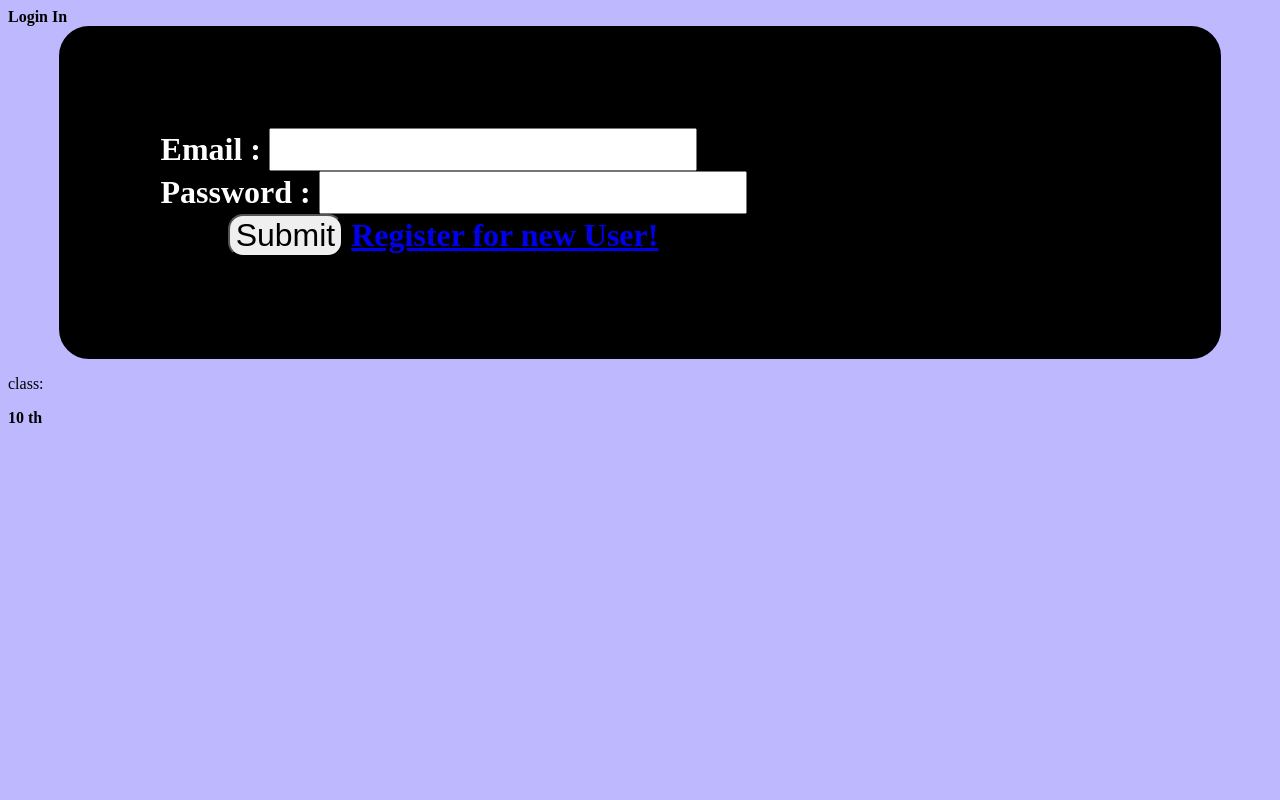
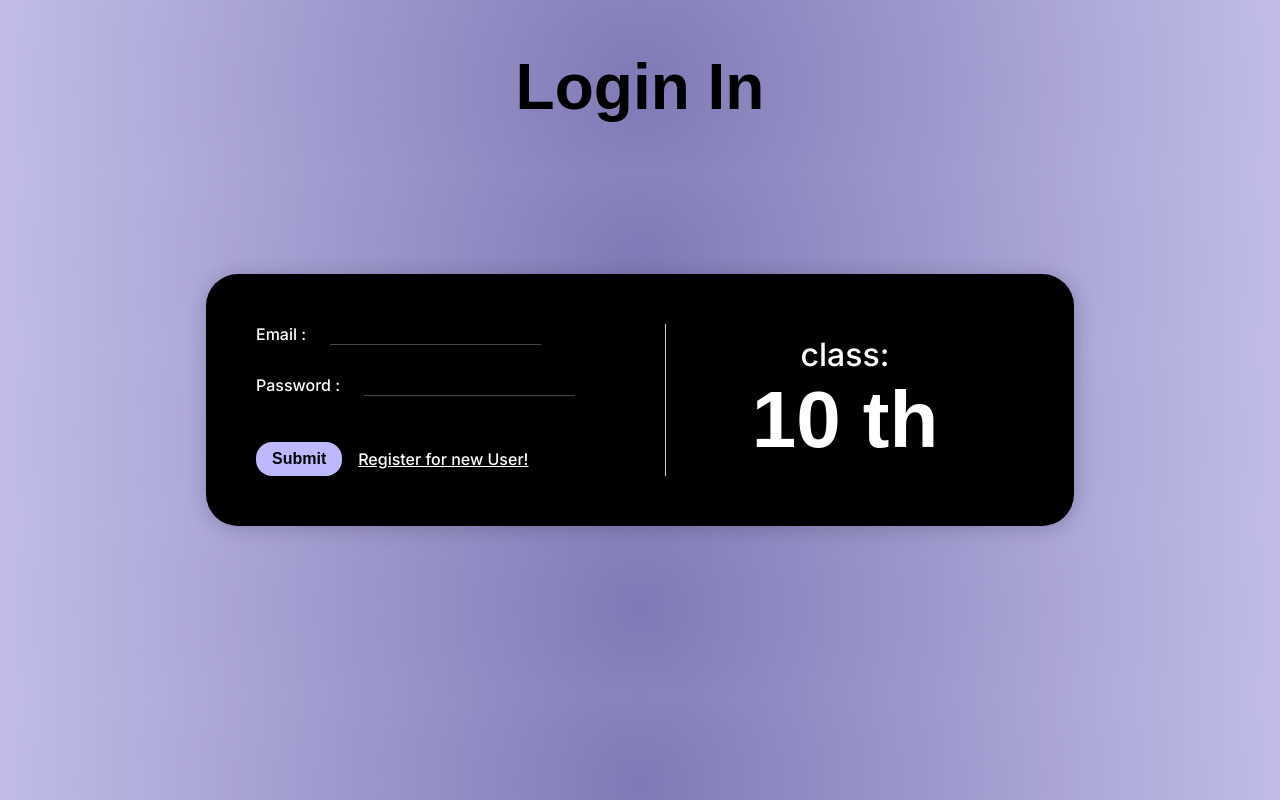
Before and after one commit to Garima3110/Sahayak-SIH2023, a website: page frontend/Authentication/login.html in a window 1280 px wide. Drawn offline with Linux system fonts and the light colour scheme; a web font is replaced by a local one.

Commit message:
signup.css change

```diff
--- a/frontend/Authentication/signup.css
+++ b/frontend/Authentication/signup.css
@@ -1,51 +1,105 @@
 body{
-    background-color: #BEB9FF ;
+    margin: 0;
+    padding: 50px 100px;
+    box-sizing: border-box;
+    background: #BEB9FF;
+    background: radial-gradient(circle, #7F7AB5 0%, #C1BDE8 100%);
+    display: flex;
+    flex-direction: column;
+    gap: 50px;
+    font-family: 'Inter', sans-serif;
 }
 
-.login-heading, .signup-heading{
-    font-weight: bolder;
-    font-size: 70px;
-    color: black;
-    text-align: left;
-    text-decoration: underline;
-    margin-left:5%;
-
+strong, p {
+    margin: 0;
 }
 
-.form{
-    text-align: left;
-    font-size: xx-large;
-    font-weight: bold;
-
-    border: 2px solid black;
-    padding: 100px;
-    background-color: black;
-    border-radius: 30px;
-
-    margin-left: 4%;
-    margin-right: 4%;
-
+strong.section_header {
+    width: 100%;
+    text-align: center;
+    font-size: 4rem;
+    text-transform: capitalize;
+    font-family: 'Seymour One', sans-serif;
 }
 
-input{
-    display: inline;
-    font-size: xx-large;
-}
-label{
-    font-size: xx-large;
-    color:#FFFFFF;
-}
-button{
-    display: inline;
-    position: relative;
-    font-size: xx-large;
-    border-radius: 15px;
-    margin-left:7%;
+
+/* form wrapper styling */
+.form_wrapper {
+    position: absolute;
+    top: 50%;
+    left: 50%;
+    transform: translate(-50%, -50%);
+    width: 60%;
+    display: grid;
+    grid-template-columns: repeat(2, 1fr);
+    color: rgb(255, 255, 255);
+    padding: 50px;
+    border-radius: 2rem;
+    box-shadow: 1px 2px 20px rgba(0,0,0,0.2);
+    gap: 50px;
+    background: rgb(0, 0, 0);
 }
 
-button:hover{
+.form {
+    display: flex;
+    flex-direction: column;
+    align-items: flex-start;
+    justify-content: center;
+    gap: 30px;
+}
+.form .field {
+    width: 100%;
+    display: flex;
+    gap: 1.5rem;
+}
+.field input {
+    background: transparent;
+    outline: none;
+    border: none;
+    color: rgb(255, 255, 255);
+    font-size: 1rem;
+    border-bottom: 1px solid rgb(73, 73, 73);
+}
+
+.class_wrapper {
+    border-left: 1px solid rgb(209, 209, 209);
+    display: flex;
+    flex-direction: column;
+    align-items: center;
+    justify-content: center;
+}
+.class_wrapper p {
+    font-size: 2rem;
+}
+.class_wrapper strong {
+    font-size: 5rem;
+    font-family: 'Seymour One', sans-serif;
+}
+
+
+.buttons_wrapper {
+    display: flex;
+    align-items: center;
+    justify-content: center;
+    gap: 1rem;
+    margin-top: 1rem;
+}
+.buttons_wrapper button {
+    mix-blend-mode: difference;
+    background: #BEB9FF;
+    display: inline;
+    font-size: 1rem;
+    border-radius: 1rem;
+    outline: none;
+    border: none;
+    padding: 0.5rem 1rem;
+    cursor: pointer;
+    transition: all 200ms ease-in-out;
+    font-weight: 700;
+}
+.buttons_wrapper button:hover {
+    background: white;
+}
+.buttons_wrapper a {
     color: white;
-    background-color: #BEB9FF;
-    font-weight: bolder;
-    transform: scale(1.1);
 }
```
